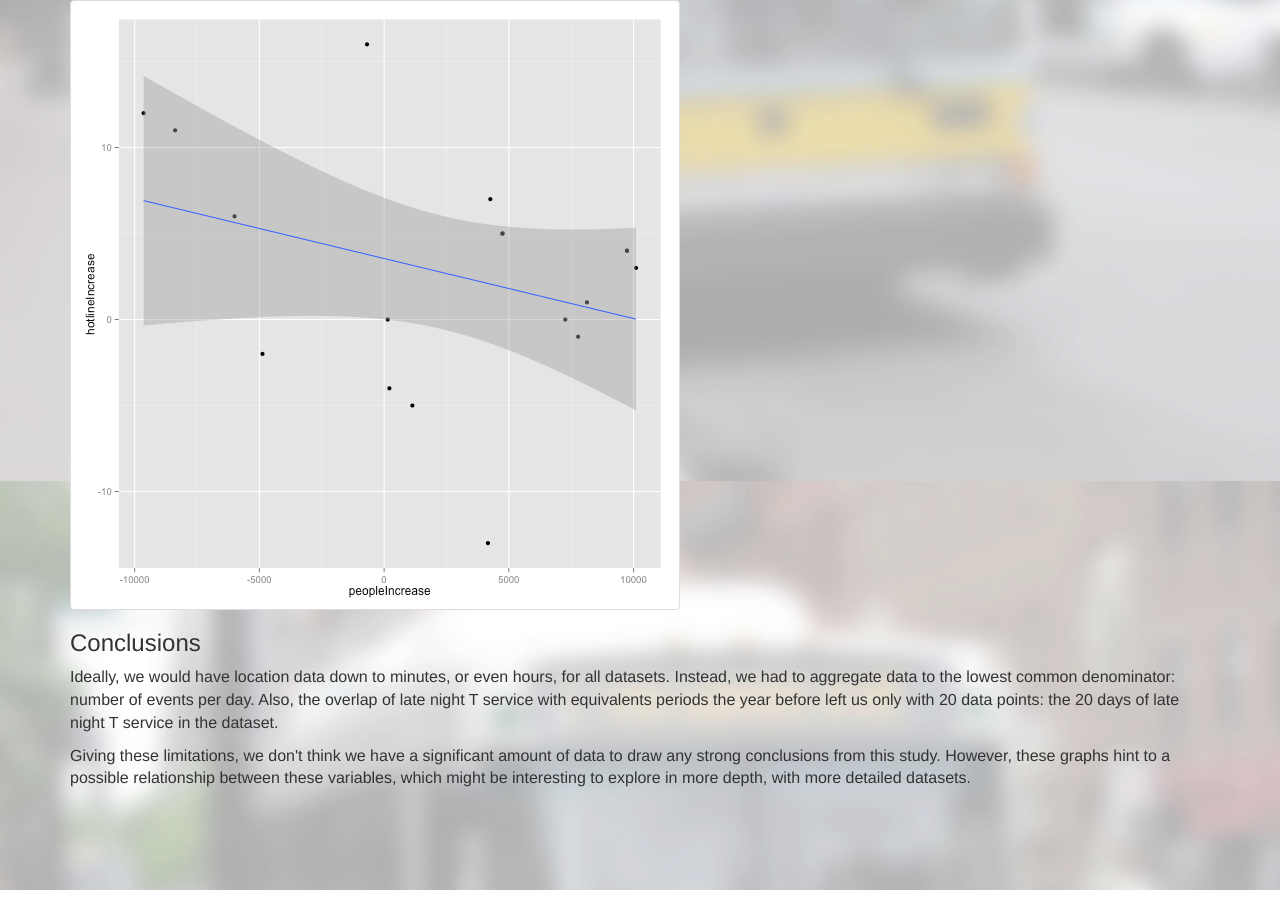
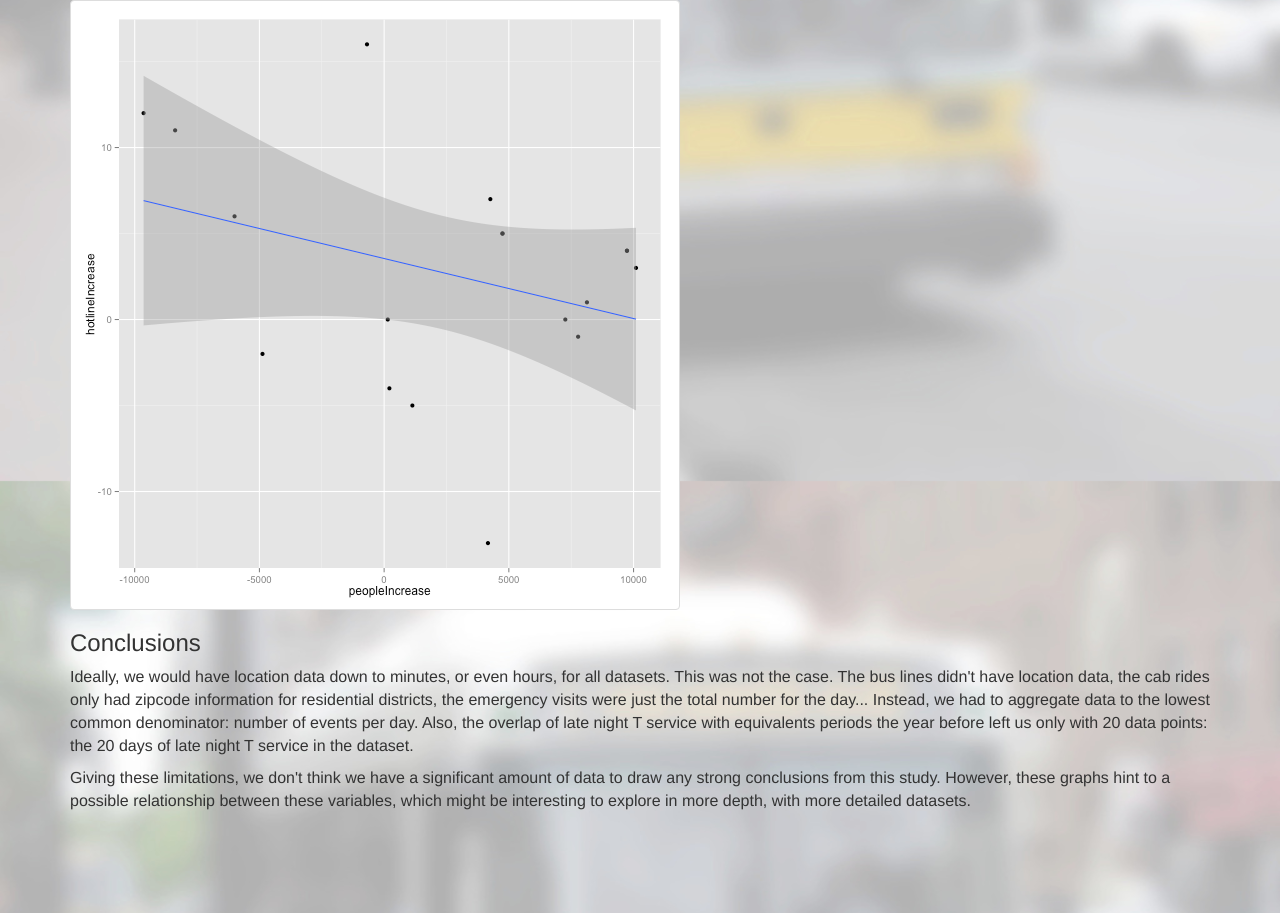
Before and after one commit to Butterwell/mbta-latenight, a plain HTML site: page index.html in a window 1280 px wide. Shown: the part 2399-3312 px from the top of the page. Before the commit the page ends 3289 px from the top, so only its background shows below. Drawn offline with Linux system fonts and the light colour scheme.

Commit message:
Conclusions

```diff
--- a/index.html
+++ b/index.html
@@ -94,7 +94,9 @@
 
         <h3>Conclusions</h3>
         <p>Ideally, we would
-        have location data down to minutes, or even hours, for all datasets. Instead, we had to aggregate data to the lowest
+        have location data down to minutes, or even hours, for all datasets. This was not the case. The bus lines didn't have
+        location data, the cab rides only had zipcode information for residential districts, the emergency visits were just the
+        total number for the day... Instead, we had to aggregate data to the lowest
         common denominator: number of events per day. Also, the overlap of late night T service with equivalents periods the
         year before left us only with 20 data points: the 20 days of late night T service in the dataset.
         </p>
```
